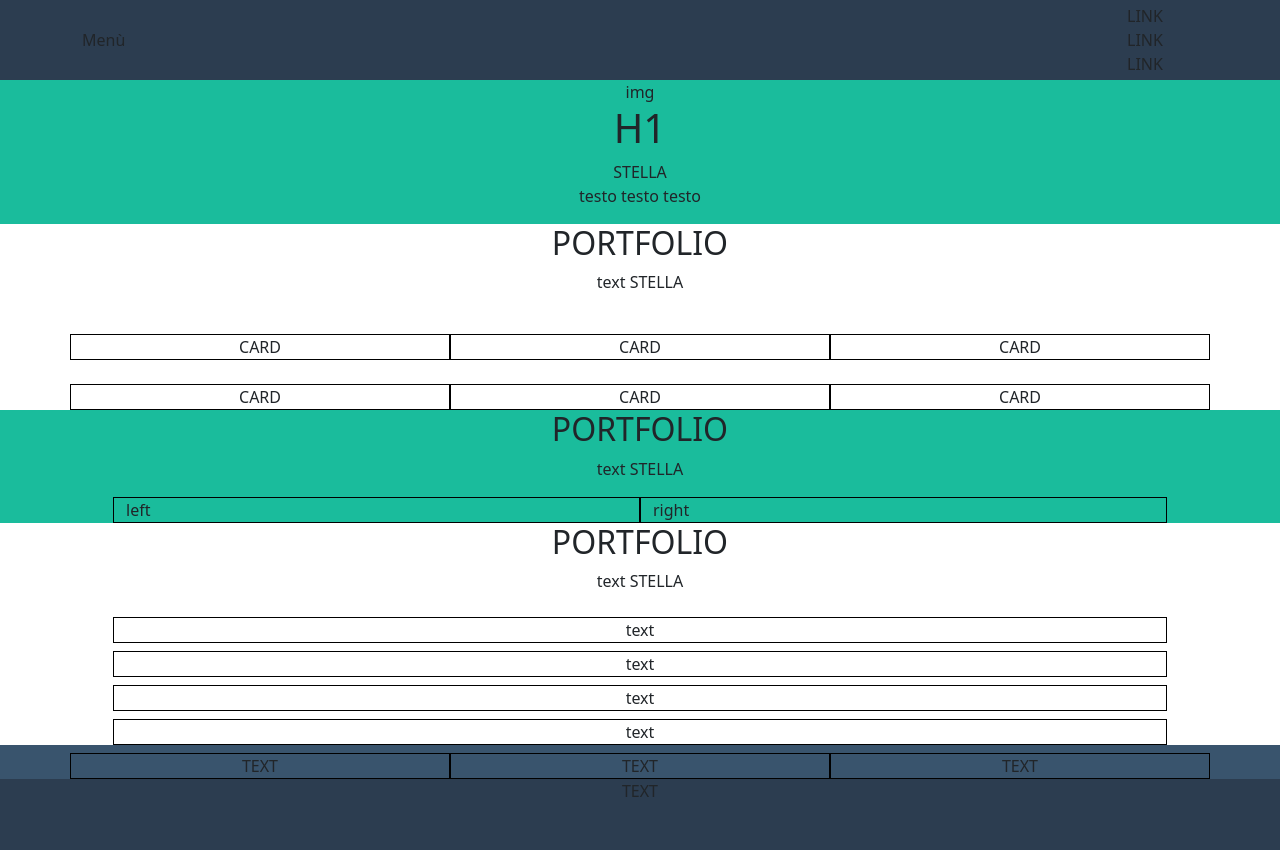
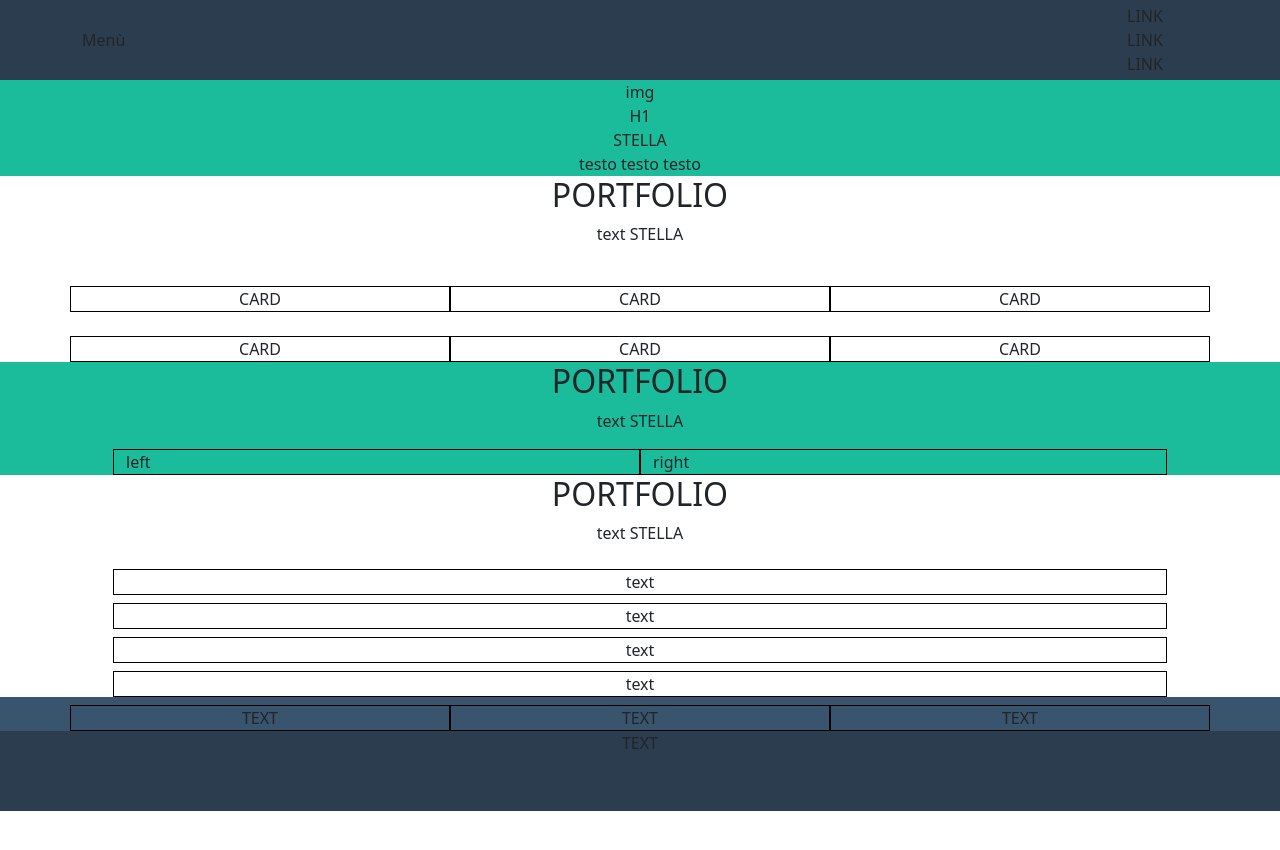
Before and after one commit to manueledigregorio/html-css-bootstrap-freelancer, a plain HTML site: page index.html in a window 1280 px wide. After the commit the page ends 811 px from the top, so only its background shows below. Drawn offline with nearby package versions, Linux system fonts and the light colour scheme.

Commit message:
[fix] jumbotron

```diff
--- a/index.html
+++ b/index.html
@@ -23,11 +23,13 @@
   <main>
      <!----INIZIO JUMBO-->
     <div class="jumbotron">
-      <div class="container d-flex text-center  flex-column ">
-        <div class="">img</div>
-        <h1>H1</h1>
-        <span>STELLA</span>
-        <p>testo testo testo </p>
+      <div class="container text-center ">
+        <div class="row flex-column ">
+          <div class="col">img</div>
+          <div class="col">H1</div>
+          <div class="col">STELLA</div>
+          <div class="col"> testo testo testo</div>
+        </div>
       </div>
     </div>
     <!----FINE JUMBO-->
```
